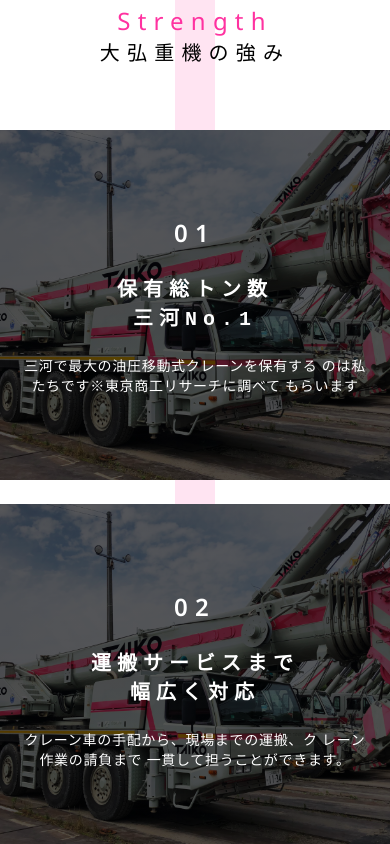
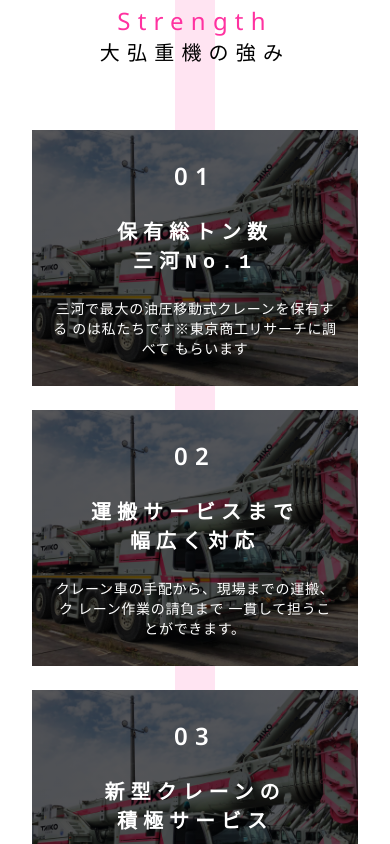
Before and after one commit to aravinthraaj/taiko-demo, a Next.js app: page / in a window 390 px wide. Shown: the part 920-1764 px from the top of the page. Built offline with nearby package versions, Linux system fonts and the light colour scheme.

Commit message:
styles: home page strengh mobile view

```diff
--- a/src/components/atoms/StrengthCard/StrengthCard.module.scss
+++ b/src/components/atoms/StrengthCard/StrengthCard.module.scss
@@ -43,7 +43,7 @@
   .strengthCard {
     width: 100%;
     position: relative;
-    height: 350px;
+    height: 256px;
     .overlayWrapper {
       position: absolute;
       height: 100%;
--- a/src/components/template/StrengthSection/StrengthSection.module.scss
+++ b/src/components/template/StrengthSection/StrengthSection.module.scss
@@ -58,8 +58,9 @@
     .strengthCardWrapper {
       width: 100%;
       display: flex;
-      @include flex-center(column,24px);
+      @include flex-center(column, 24px);
       z-index: 1;
+      padding: 0px 32px;
     }
     &:after {
       content: " ";
```
